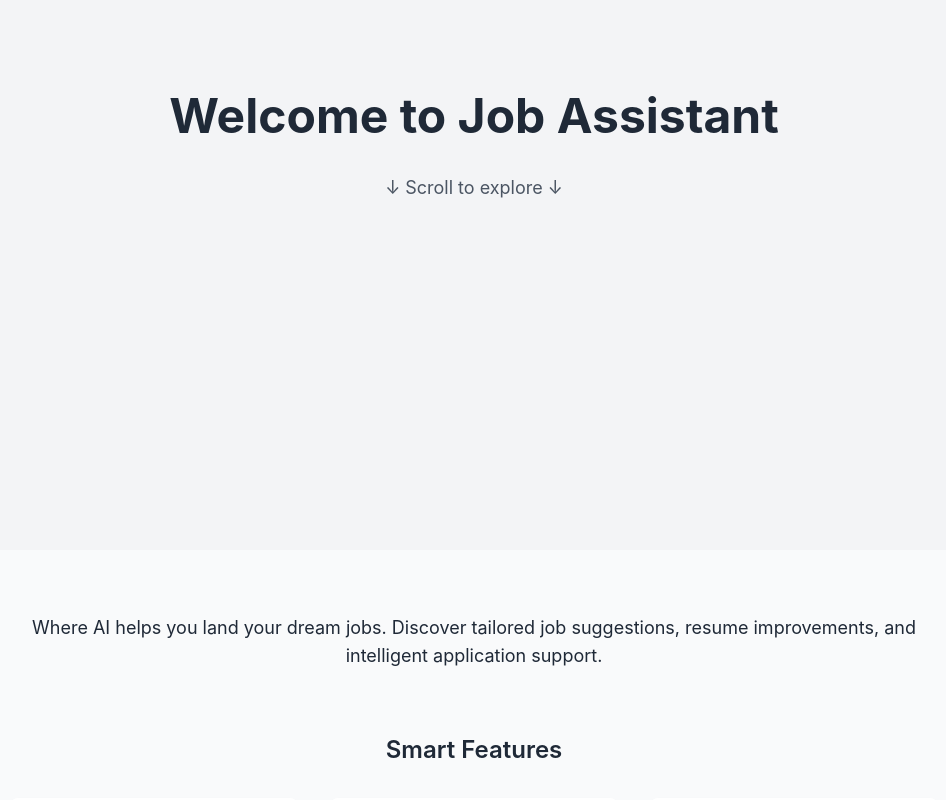
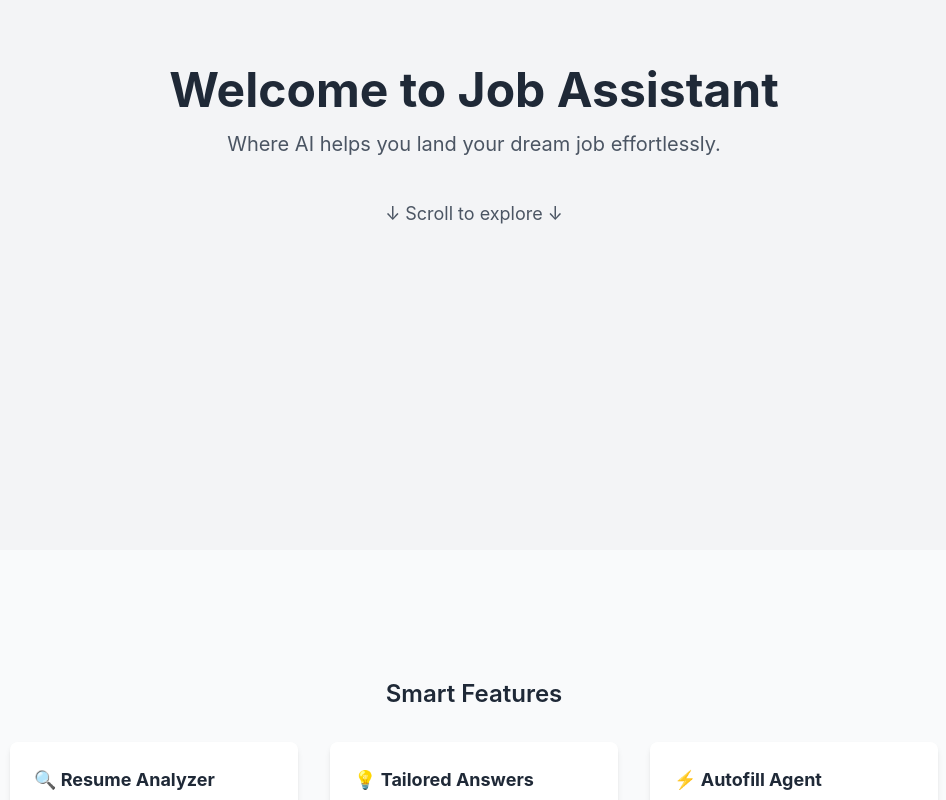
Before and after one commit to Nightyelf2403/Job-assistant-agent, a React (Vite) app in the folder Frontend/: page / in a window 1280 px wide. Shown: the part 320-1120 px from the top of the page, without its empty margins (166-1112 px from the left). Built offline with nearby package versions, Linux system fonts and the light colour scheme.

Commit message:
Edited Home

```diff
--- a/Frontend/src/pages/Home.jsx
+++ b/Frontend/src/pages/Home.jsx
@@ -17,16 +17,14 @@ export default function Home() {
 
   return (
     <div className="home-container bg-gray-50 text-gray-800">
-      <div className="h-screen flex flex-col justify-center items-center bg-gray-100" data-aos="fade-in">
+      <div className="h-screen flex flex-col justify-center items-center bg-gray-100 text-center px-4" data-aos="fade-in">
         <h1 className="text-5xl font-bold mb-4">Welcome to Job Assistant</h1>
+        <p className="text-xl text-gray-600 mb-6">Where AI helps you land your dream job effortlessly.</p>
         <p className="text-lg text-gray-600 animate-bounce mt-6">↓ Scroll to explore ↓</p>
       </div>
 
       <div className="max-w-screen-lg mx-auto px-4 py-16" data-aos="fade-up">
         <section className="hero text-center" data-aos="fade-up">
-          <p className="text-lg mb-6">
-            Where AI helps you land your dream jobs. Discover tailored job suggestions, resume improvements, and intelligent application support.
-          </p>
         </section>
 
         <section className="features mt-16" data-aos="zoom-in-up">
```
